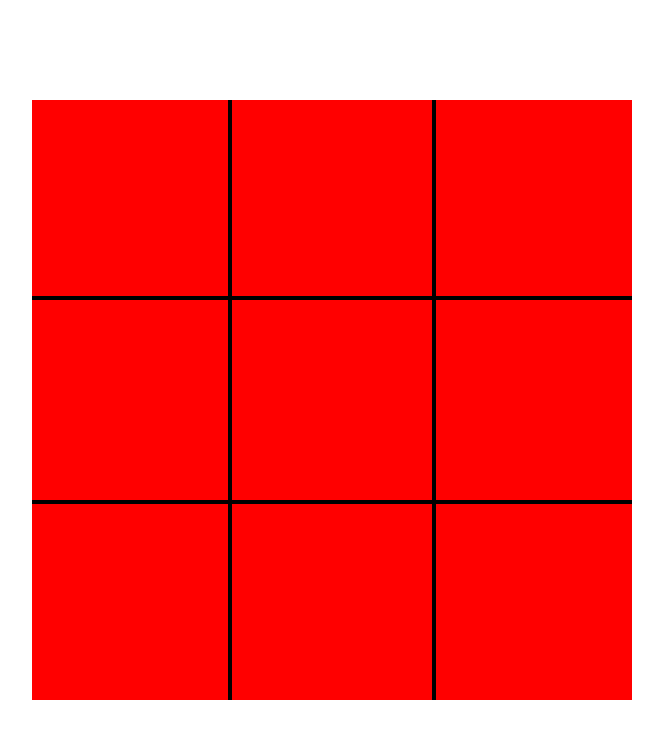
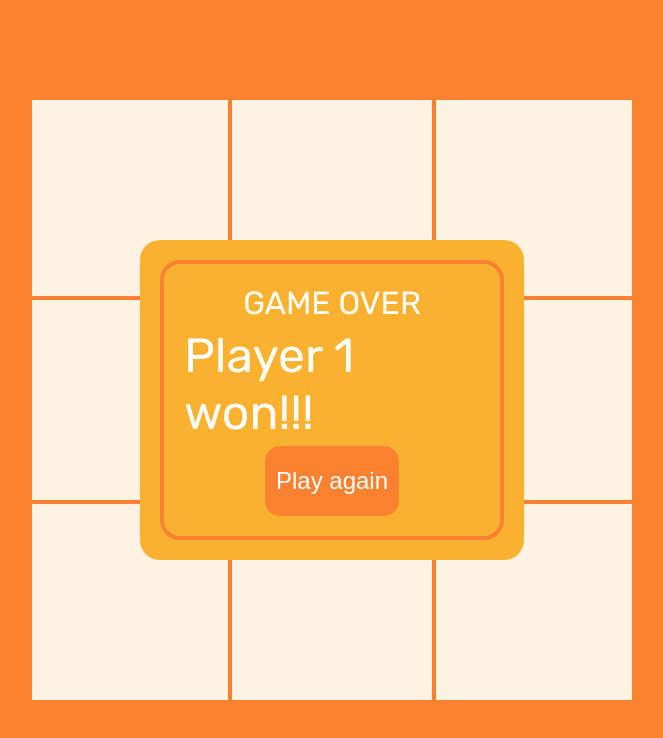
Before and after one commit to NoJaniNoParty/TheOdinProject, a plain HTML site: page TicTacToe/index.html in a window 1280 px wide. Shown: the whole page, without its empty margins (308-971 px from the left). Drawn offline with Linux system fonts and the light colour scheme; a web font is replaced by a local one.

Commit message:
Css partial

```diff
--- a/TicTacToe/index.html
+++ b/TicTacToe/index.html
@@ -15,9 +15,12 @@
 
     <div class="container">
         <div id="popup">
-            <p>GAME OVER</p>
-            <p>Player 1 won!!!</p>
-            <button type="button" id="playAgain">Play again</button>
+            <div class="insider">
+                <p id="prvi">GAME OVER</p>
+                <p id="drugi">Player 1 won!!!</p>
+                <button type="button" id="playAgain">Play again</button>
+            </div>
+
 
         </div>
         <div class="game">
--- a/TicTacToe/index.js
+++ b/TicTacToe/index.js
@@ -5,7 +5,7 @@
         let box = document.querySelectorAll(".box");
         let popup = document.querySelector("#popup");
         const popupMessage = document.querySelector("#popup p:nth-child(2)");
-        popup.style.visibility = "hidden";
+        popup.style.visibility = "visible";
 
         const gameboardAr = [1,2,3,4,5,6,7,8,9];
         const conditions = [
--- a/TicTacToe/style.css
+++ b/TicTacToe/style.css
@@ -2,6 +2,10 @@
     box-sizing: border-box;
     margin: 0;
     padding: 0;
+}
+body{
+    background-color: #FA812F;
+    font-family: Rubik,sans-serif;
 }
 
 .container{
@@ -13,7 +17,7 @@
 }
 
 .game{
-    background-color: red;
+    background-color: #FEF3E2;
     width: 600px;
     height: 600px;
     display: grid;
@@ -27,6 +31,7 @@
     font-family: Rubik, sans-serif;
     font-size: 150px;
     text-align: center;
+    color: #FA4032;
 
 
 }
@@ -34,14 +39,61 @@
 #popup{
     position: fixed;
     width: 30%;
-    background-color: blue;
+    background-color: #FAB12F;
     height: 40vh;
     padding: 20px;
+    border-radius: 20px;
+
+}
+
+.insider{
     display: flex;
     flex-direction: column;
     align-items: center;
     justify-content: space-between;
+    border: 4px solid #FA812F;
+    border-radius: 20px;
+    height: 100%;
+    padding: 20px;
+    color: white;
 }
+
+
+#prvi{
+    font-size: 2em;
+}
+#drugi{
+    font-size: 3em;
+}
+
+#playAgain{
+    width: 45%;
+    height: 30%;
+    background-color: #FA812F;
+    border: none;
+    border-radius: 15px;
+    color: white;
+    font-size: 1.5em;
+
+}
+
+#playAgain:hover{
+    background-color: #f99451;
+}
+#playAgain:active{
+    background-color: #FA812F;
+}
+
+
+
+
+
+
+
+
+
+
+
 
 .disabled{
     pointer-events: none;
@@ -59,45 +111,45 @@
 
 
 .luborder{
-    border: 4px solid black;
+    border: 4px solid #FA812F;
     border-top: none;
     border-left: none;
 }
 .ruborder{
-    border: 4px solid black;
+    border: 4px solid #FA812F;
     border-top: none;
     border-right: none;
 }
 
 .dlborder{
-    border: 4px solid black;
+    border: 4px solid #FA812F;
     border-left: none;
     border-bottom: none;
 }
 
 .drborder{
-    border: 4px solid black;
+    border: 4px solid #FA812F;
     border-right: none;
     border-bottom: none;
 }
 
 .upborder{
-    border-bottom: 4px solid black;
+    border-bottom: 4px solid #FA812F;
 
 }
 
 .leftborder{
-    border-right: 4px solid black;
+    border-right: 4px solid #FA812F;
 
 }
 
 .rightborder{
-    border-left: 4px solid black;
+    border-left: 4px solid #FA812F;
 
 }
 
 
 .botborder{
-    border-top: 4px solid black;
+    border-top: 4px solid #FA812F;
 
 }
```
